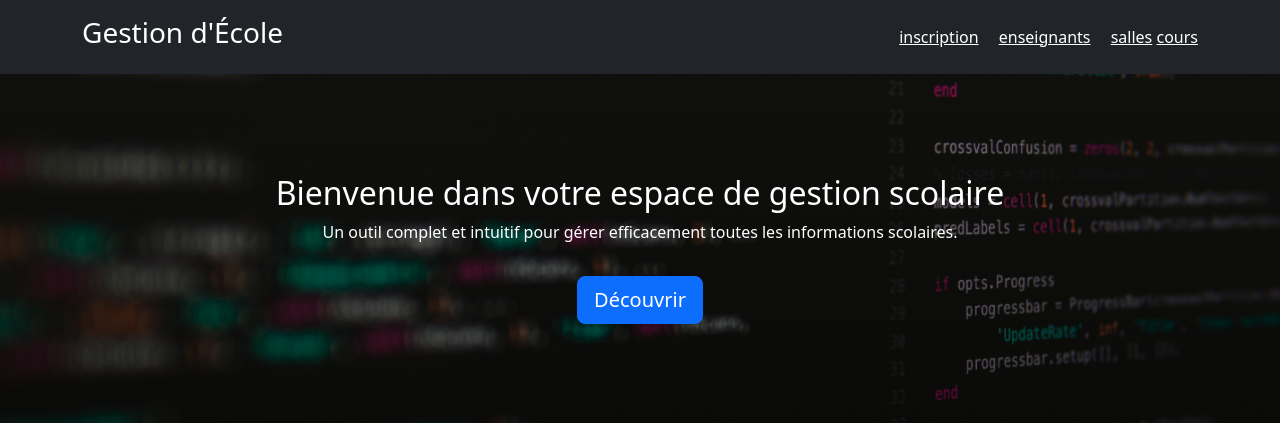
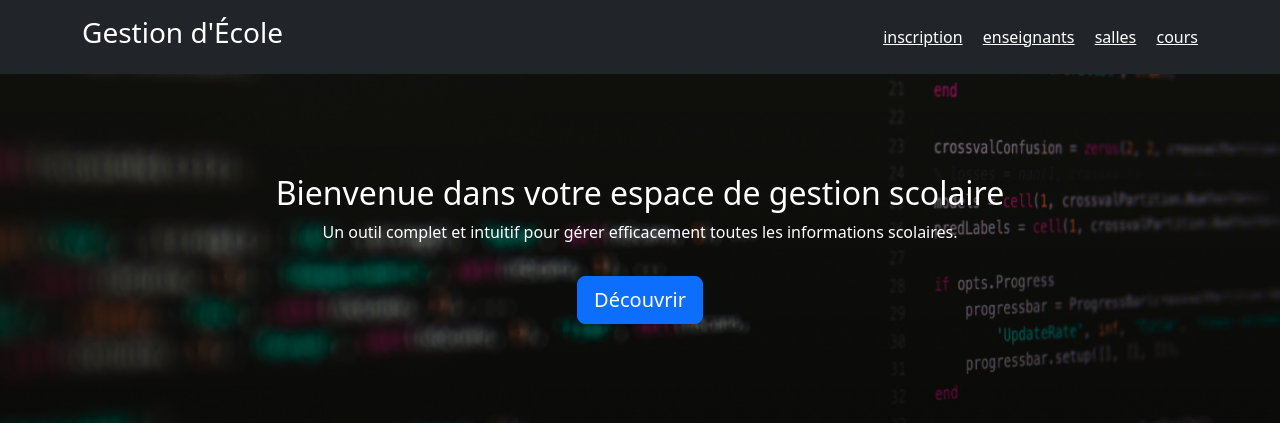
Before and after one commit to faridatou88/laravelSchool, a PHP site: page / in a window 1280 px wide. Shown: the top 423 px of the page. Run offline with PHP 8.4, Linux system fonts and the light colour scheme.

```diff
--- a/index.php
+++ b/index.php
@@ -32,7 +32,7 @@
       <nav>
         <a href="view/students/" class="text-white me-3">inscription</a>
         <a href="view/teachers/" class="text-white me-3">enseignants</a>
-        <a href="view/salles/" class="text-white">salles</a>
+        <a href="view/salles/" class="text-white me-3">salles</a>
         <a href="view/cours/" class="text-white">cours</a>
 
       </nav>
```
Also changed, not shown: model/coursModel.php (added), model/sallesModel.php (added), model/teacherModel.php (added).
